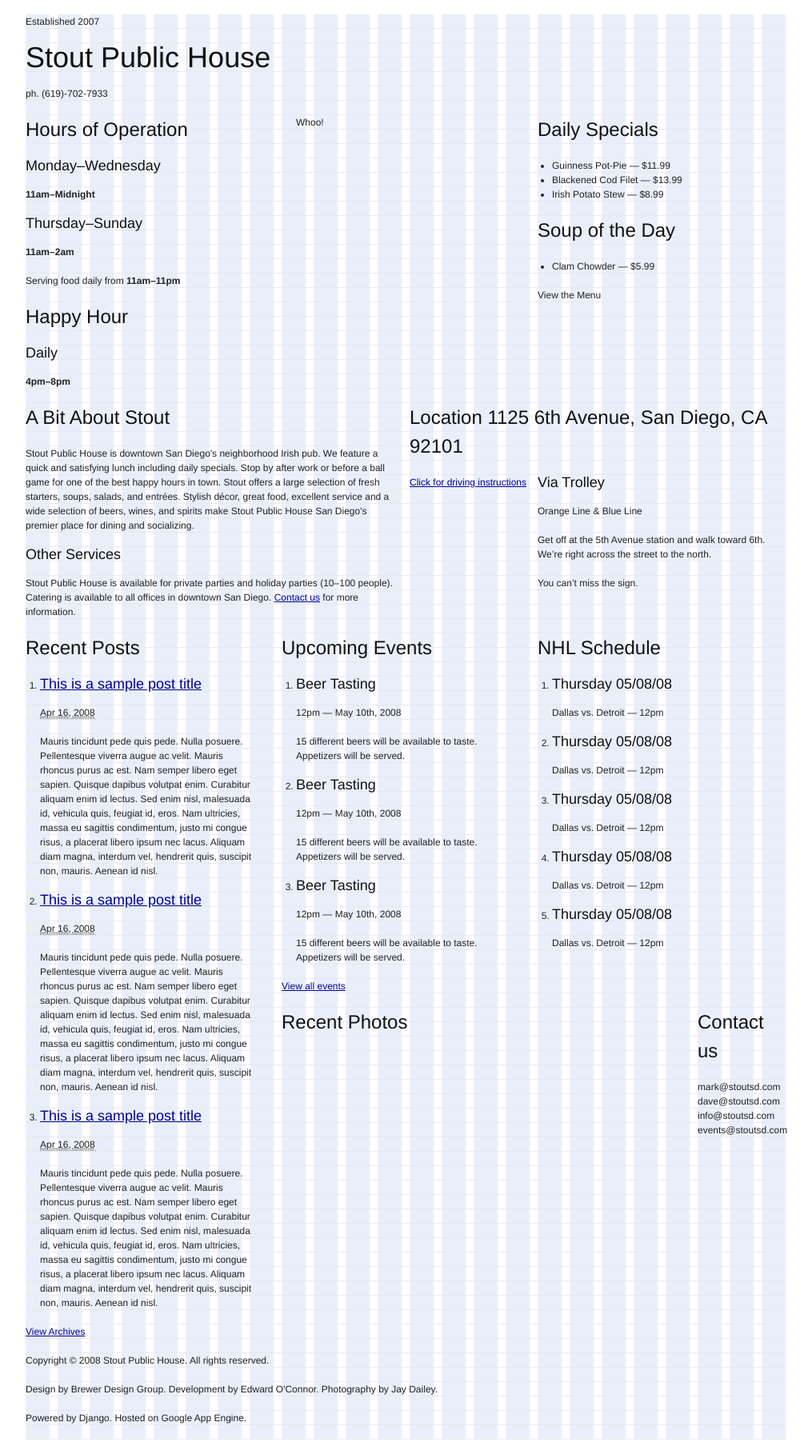
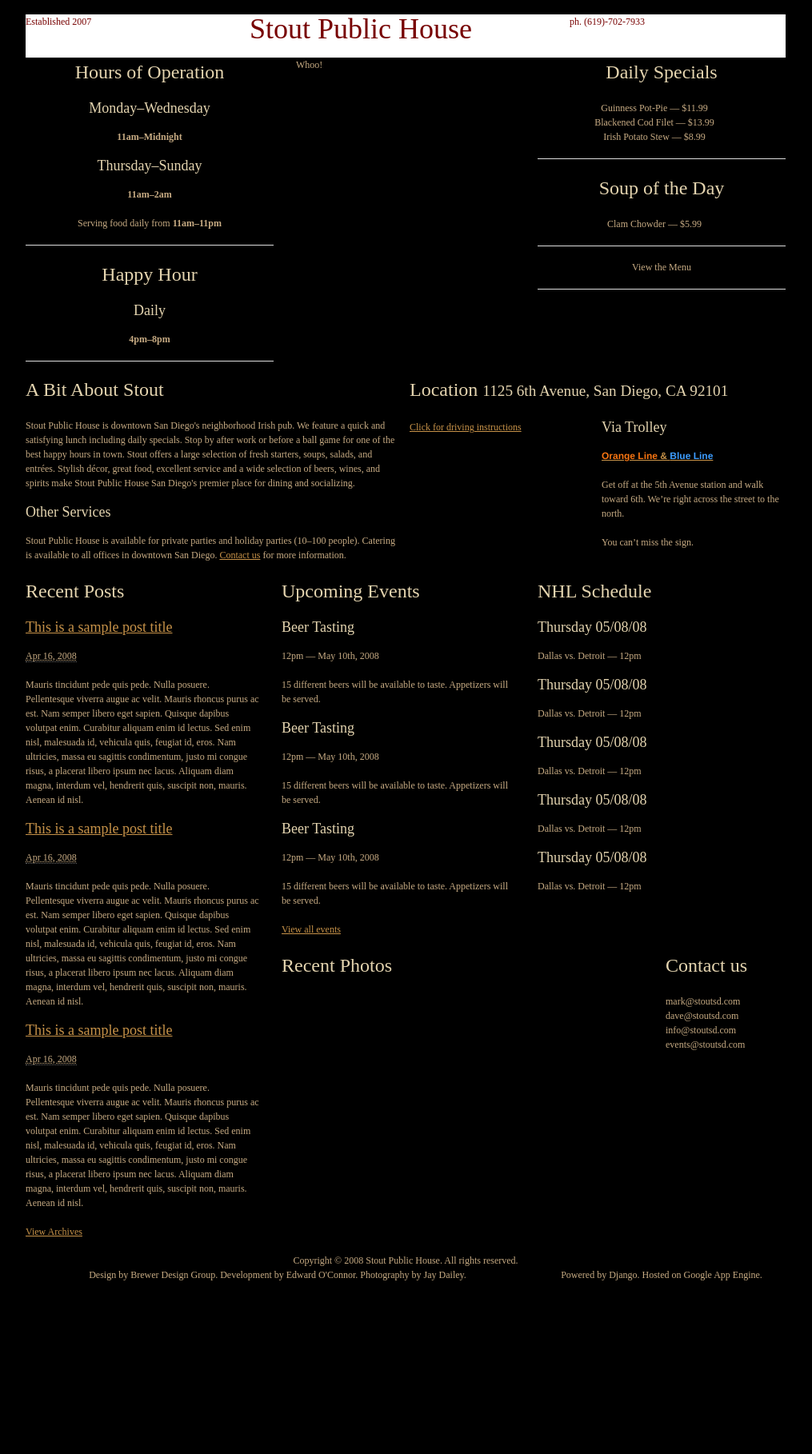
Before and after one commit to hober/stoutsd, a Python web app: template stoutsd/templates/home.html in a window 1280 px wide. Shown: the whole page at 80% size, without its empty margins (133-1148 px from the left). After the commit the page ends 1601 px from the top, so only its background shows below. Run offline with Jinja, Linux system fonts and the light colour scheme; the template is opened without the code that fills it, so the values that code supplies are empty.

Commit message:
Matching the mockup a bit more

```diff
--- a/css/screen.css
+++ b/css/screen.css
@@ -1,2 +1,50 @@
+/* Layout */
+
+ul.noindent, ol.noindent {
+  margin: 0 1.5em 1.5em 0;
+}
+
+/* Typography */
 body {
+  font-family: "Times New Roman", Times, serif;
 }
+
+.trolley {
+  font-family: "Helvetica Neue", Helvetica, sans;
+  font-weight: bold;
+}
+
+#hours, #menu, #footer {
+  text-align: center;
+}
+
+ul.nobullets, ol.nobullets {
+  list-style-type: none;
+}
+
+/* Color */
+
+body {
+  background-color: #000;
+  color: #c7ab83;
+}
+
+h2, h3 {
+  color: #e4d4af;
+}
+
+#header, h1 {
+  background-color: #fff;
+  color: #700;
+}
+
+a, a:visited, a:active, a:hover {
+  color: #c89349;
+}
+
+a:active, a:hover {
+  color: #e4d4af;
+}
+
+.orange-line { color: #f77512; }
+.blue-line   { color: #3e9dfe; }
--- a/stoutsd/templates/home.html
+++ b/stoutsd/templates/home.html
@@ -14,13 +14,14 @@
     <![endif]-->
   </head>
   <body>
-    <div class="container showgrid">
-      <div id="header" class="span-24">
-        <p class="span-4">Established 2007</p>
-        <h1 class="span-16">Stout Public House</h1>
-        <p class="span-4 last">ph. (619)-702-7933</p>
+    <div id="header" class="container">
+      <div class="span-7">Established 2007</div>
+      <div class="span-10">
+        <h1>Stout Public House</h1>
       </div>
-      <div id="content">
+      <div class="span-7 last">ph. (619)-702-7933</div>
+    </div>
+    <div id="content" class="container">
       <div id="top" class="span-24">
         <div id="hours" class="span-8">
           <h2>Hours of Operation</h2>
@@ -29,25 +30,30 @@
           <h3>Thursday&#8211;Sunday</h3>
           <p><strong>11am&#8211;2am</strong></p>
           <p>Serving food daily from <strong>11am&#8211;11pm</strong></p>
+          <hr />
           <h2>Happy Hour</h2>
           <h3>Daily</h3>
           <p><strong>4pm&#8211;8pm</strong></p>
+          <hr />
         </div>
-          <div id="mainphoto"class="span-8">
+        <div id="mainphoto" class="span-8">
           <p>Whoo! <img src="" alt="" /></p>
         </div>
         <div id="menu" class="span-8 last">
           <h2>Daily Specials</h2>
-            <ul>
+          <ul class="nobullets noindent">
             <li>Guinness Pot-Pie &#8212; $11.99</li>
             <li>Blackened Cod Filet &#8212; $13.99</li>
             <li>Irish Potato Stew &#8212; $8.99</li>
           </ul>
+          <hr />
           <h2>Soup of the Day</h2>
-            <ul>
+          <ul class="nobullets noindent">
             <li>Clam Chowder &#8212; $5.99</li>
           </ul>
+          <hr />
           <p>View the Menu</p>
+          <hr />
         </div>
       </div>
       <div id="middle" class="span-24">
@@ -73,14 +79,16 @@
           </p>
         </div>
         <div id="location" class="span-12 last">
-            <h2>Location 1125 6th Avenue, San Diego, CA 92101</h2>
-            <div id="map" class="span-4">
+          <h2>Location <span class="small">1125 6th Avenue, San Diego, CA 92101</span></h2>
+          <div id="map" class="span-5 append-1">
             <a>Click for driving instructions</a>
           </div>
-            <div id="trolley" class="span-8 last">
+          <div id="trolley" class="span-6 last">
             <h3>Via Trolley</h3>
-              <p>
-                Orange Line &amp; Blue Line
+            <p class="trolley">
+              <a href="http://transit.511sd.com/Services/Default.aspx"><span
+              class="orange-line">Orange Line</span> &amp; <span
+              class="blue-line">Blue Line</span></a>
             </p>
             <p>
               Get off at the 5th Avenue station and walk toward 6th.
@@ -95,7 +103,7 @@
       <div id="bottom" class="span-24">
         <div id="blog" class="span-8">
           <h2>Recent Posts</h2>
-            <ol class="hfeed">
+          <ol class="hfeed nobullets noindent">
             <li class="hentry">
               <h3 class="entry-title"><a>This is a sample post title</a></h3>
               <p><abbr title="" class="published">Apr 16, 2008</abbr></p>
@@ -154,7 +162,7 @@
           <div id="bottom-right-top" class="span-16 last">
             <div id="events" class="span-8">
               <h2>Upcoming Events</h2>
-                <ol class="vcalendar">
+              <ol class="vcalendar nobullets noindent">
                 <li class="vevent">
                   <h3>Beer Tasting</h3>
                   <p>12pm &#8212; May 10th, 2008</p>
@@ -184,7 +192,7 @@
             </div>
             <div id="sports" class="span-8 last">
               <h2>NHL Schedule</h2>
-                <ol class="vcalendar">
+              <ol class="vcalendar nobullets noindent">
                 <li class="vevent">
                   <h3>Thursday 05/08/08</h3>
                   <p>Dallas vs. Detroit &#8212; 12pm</p>
@@ -209,7 +217,7 @@
             </div>
           </div>
           <div id="bottom-right-bottom" class="span-16 last">
-              <div id="photos" class="span-13">
+            <div id="photos" class="span-12">
               <h2>Recent Photos</h2>
               <img src="" alt="" />
               <img src="" alt="" />
@@ -220,7 +228,7 @@
               <img src="" alt="" />
               <img src="" alt="" />
             </div>
-              <div id="contact" class="span-3 last">
+            <div id="contact" class="span-4 last">
               <h2>Contact us</h2>
               <p>
                 mark@stoutsd.com
@@ -233,20 +241,17 @@
         </div>
       </div>
     </div>
-      <div id="footer" class="span-24">
-        <p id="rights">
+    <div id="footer" class="container">
+      <div id="rights" class="span-24">
         Copyright &#169; 2008 Stout Public House. All rights reserved.
-        </p>
-        <p>
-          Design by Brewer Design Group.
-          Development by Edward O'Connor.
+      </div>
+      <div class="span-16">
+        Design by Brewer Design Group. Development by Edward O'Connor.
         Photography by Jay Dailey.
-        </p>
-        <p>
-          Powered by Django.
-          Hosted on Google App Engine.
-        </p>
       </div>
-    </div> <!-- .container -->
+      <div class="span-8 last">
+        Powered by Django. Hosted on Google App Engine.
+      </div>
+    </div>
   </body>
 </html>
```
Lines whose indentation alone changed are shown as unchanged.
